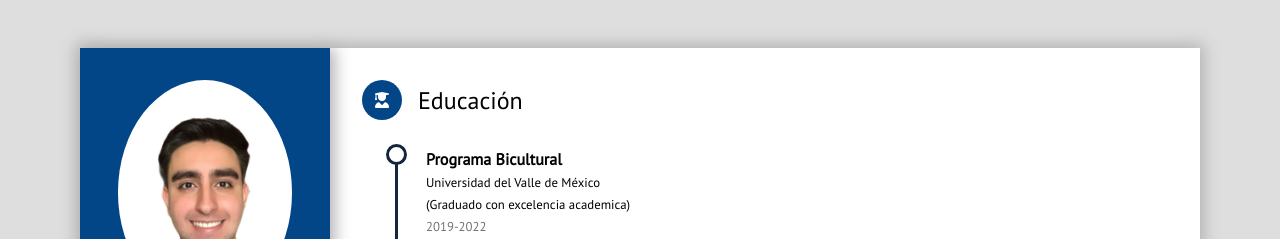
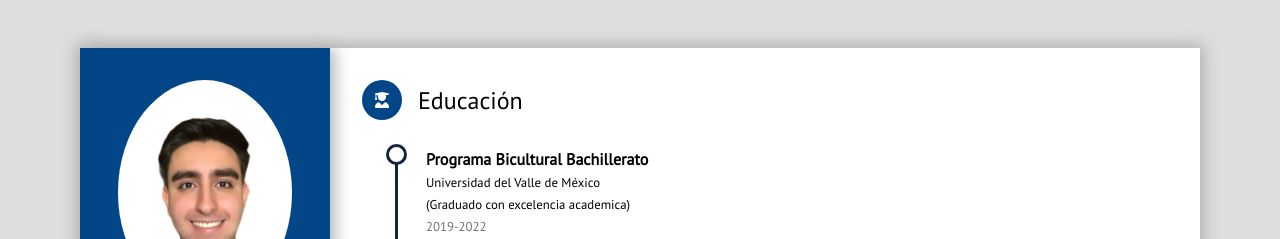
Before and after one commit to MarcoAntonioRiosMedina/MarcoAntonioRiosMedina.github.io, a plain HTML site: page index.html in a window 1280 px wide. Shown: the top 239 px of the page. Drawn offline with Linux system fonts and the light colour scheme.

Commit message:
Update index.html

```diff
--- a/index.html
+++ b/index.html
@@ -75,7 +75,7 @@
         </div>
         <div class="detail-content">
           <div class="timeline-block">
-            <h1>Programa Bicultural</h1>
+            <h1>Programa Bicultural Bachillerato</h1>
             <p>Universidad del Valle de México</p>
             <p>(Graduado con excelencia academica)</p>
             <time>2019-2022</time>
```
